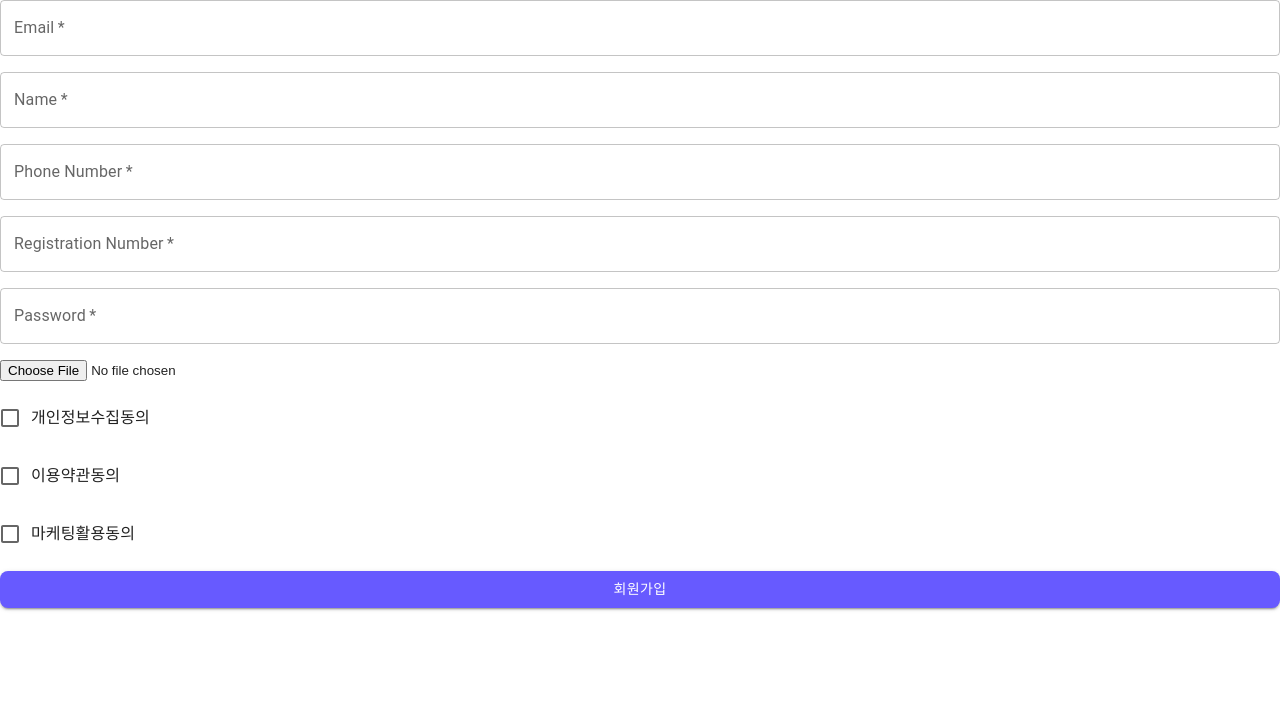
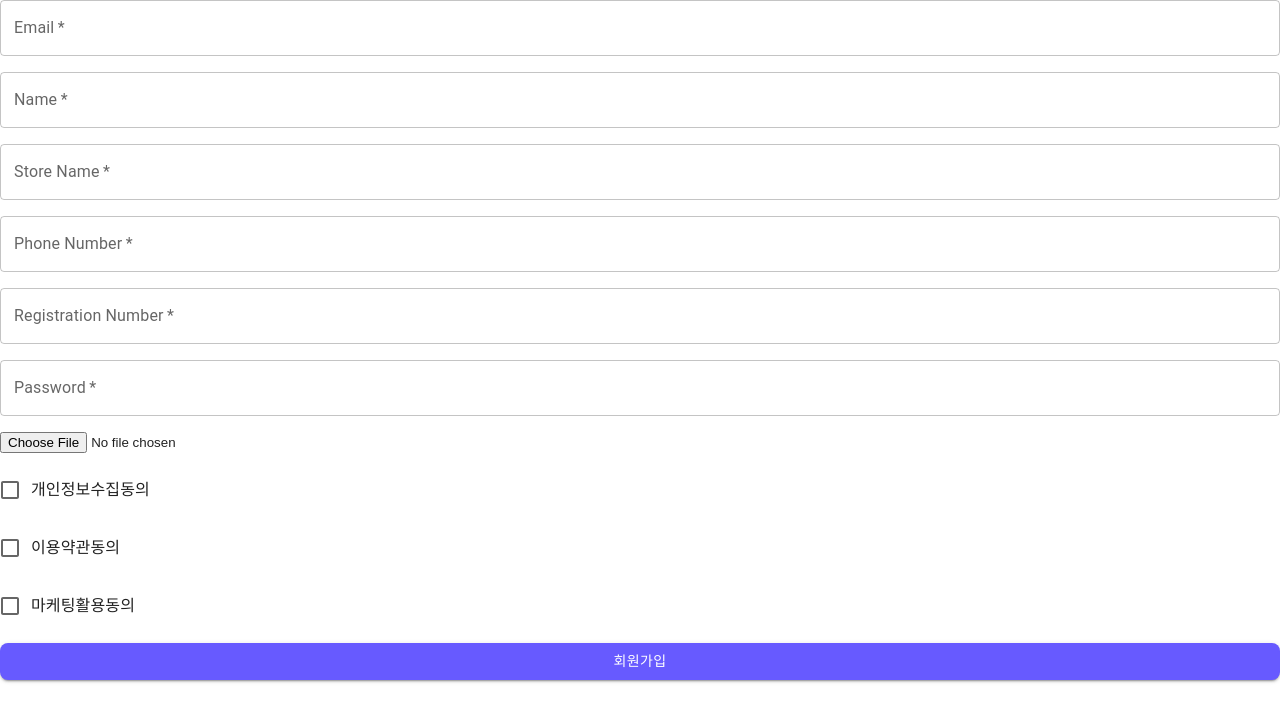
Before and after one commit to AIVLESCHOOLFIFTHBIGPROJECT/AI_24_PIXY_WEB, a React (Create React App) app: page /signup in a window 1280 px wide. Shown: the top 722 px of the page. Built offline with nearby package versions, Linux system fonts and the light colour scheme; no server answers.

Commit message:
create usercontext

```diff
--- /dev/null
+++ b/src/contexts/UserContext.js
@@ -0,0 +1,40 @@
+import React, { createContext, useState, useContext, useEffect } from 'react';
+
+// UserContext 생성
+const UserContext = createContext();
+
+// UserProvider 컴포넌트
+export const UserProvider = ({ children }) => {
+  const [user, setUser] = useState(null);
+
+  // 로그인 시 사용자 정보를 설정하는 함수
+  const login = (userData) => {
+    setUser(userData);
+    sessionStorage.setItem('user', JSON.stringify(userData));
+  };
+
+  // 로그아웃 시 사용자 정보를 초기화하는 함수
+  const logout = () => {
+    setUser(null);
+    sessionStorage.removeItem('user');
+  };
+
+  // 애플리케이션이 로드될 때 사용자 정보를 로드
+  useEffect(() => {
+    const storedUser = sessionStorage.getItem('user');
+    if (storedUser) {
+      setUser(JSON.parse(storedUser));
+    }
+  }, []);
+
+  return (
+    <UserContext.Provider value={{ user, login, logout }}>
+      {children}
+    </UserContext.Provider>
+  );
+};
+
+// UserContext를 사용하는 커스텀 훅
+export const useUser = () => {
+  return useContext(UserContext);
+};
--- a/src/index.js
+++ b/src/index.js
@@ -3,11 +3,14 @@ import ReactDOM from 'react-dom/client';
 import './styles/index.css';
 import App from './App';
 import reportWebVitals from './reportWebVitals';
+import { UserProvider } from './contexts/UserContext';
 
 const root = ReactDOM.createRoot(document.getElementById('root'));
 root.render(
   <React.StrictMode>
-    <App />
+    <UserProvider>
+      <App />
+    </UserProvider>
   </React.StrictMode>
 );
 
--- a/src/pages/Login.js
+++ b/src/pages/Login.js
@@ -3,6 +3,7 @@ import { TextField, Button, Box } from '@mui/material';
 import { useNavigate } from 'react-router-dom';
 import api from '../api'; // api.js를 import합니다
 import Cookies from 'js-cookie';
+import { useUser } from '../contexts/UserContext'; // UserContext를 import합니다
 
 const Login = () => {
   const [formData, setFormData] = useState({
@@ -10,6 +11,7 @@ const Login = () => {
     password: '',
   });
   const navigate = useNavigate();
+  const { login } = useUser(); // Context에서 login 함수를 가져옵니다
 
   const handleChange = (e) => {
     const { name, value } = e.target;
@@ -22,16 +24,22 @@ const Login = () => {
   const handleSubmit = async (e) => {
     e.preventDefault();
     try {
-      const response = await api.post('/api/user/login/normal/', formData);
-      const { access, refresh } = response.data;
+      const response = await api.post('/api/user/login/', formData);
+      const { access, refresh, user_id, user_name } = response.data;
+
       // 토큰을 쿠키에 저장
-      Cookies.set('access_token', access, { httpOnly: true, secure: true });
-      Cookies.set('refresh_token', refresh, { httpOnly: true, secure: true });
+      Cookies.set('access_token', access, { secure: true });
+      Cookies.set('refresh_token', refresh, { secure: true });
+
+      // 사용자 정보를 Context와 세션 스토리지에 저장
+      const userData = { user_id, user_name };
+      login(userData);
+
       alert('로그인 성공');
       navigate('/main/dashboard'); // 로그인 후 리다이렉트
     } catch (error) {
-      console.error('로그인 실패:', error);
-      alert('로그인 실패');
+      console.error('로그인 실패:', error.response.data);
+      alert(`로그인 실패: ${error.response.data.detail}`);
     }
   };
 
--- a/src/pages/SignUp.js
+++ b/src/pages/SignUp.js
@@ -14,6 +14,7 @@ const SignUp = () => {
     is_agreement1: false,
     is_agreement2: false,
     is_agreement3: false,
+    store_name: '',
   });
   const navigate = useNavigate();
 
@@ -66,6 +67,13 @@ const SignUp = () => {
         label="Name"
         name="name"
         value={formData.name}
+        onChange={handleChange}
+        required
+      />
+      <TextField
+        label="Store Name"
+        name="storename"
+        value={formData.store_name}
         onChange={handleChange}
         required
       />
```
